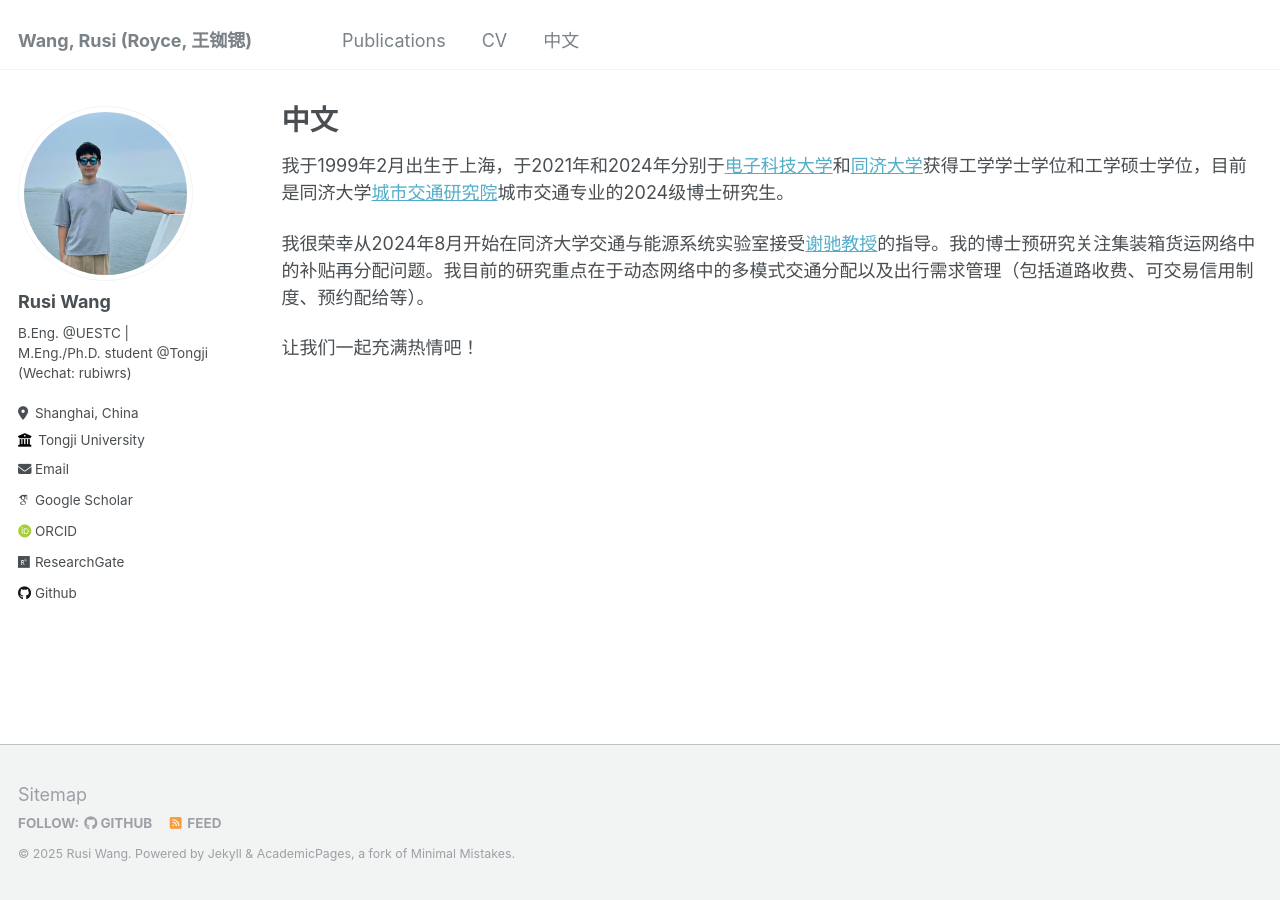
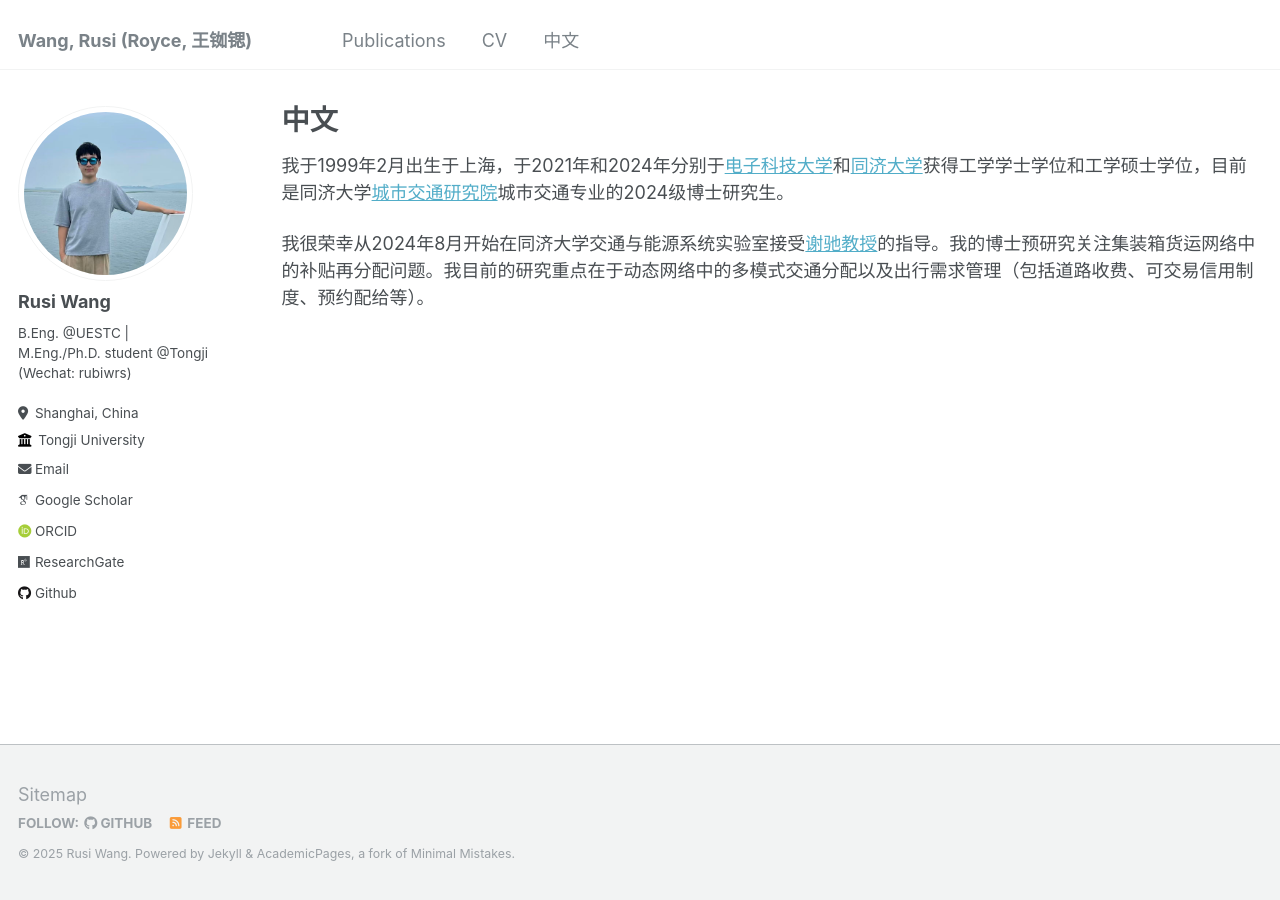
Before and after one commit to RusiWang99/RusiWang99.github.io, a Jekyll site: the page built from _pages/chinese.md, in a window 1280 px wide. Built offline with Jekyll 4.4.1, drawn with Linux system fonts in a browser that asks for light colours; some web fonts are replaced.

Commit message:
Update chinese.md

```diff
--- a/_pages/chinese.md
+++ b/_pages/chinese.md
@@ -8,5 +8,3 @@ author_profile: true
 我于1999年2月出生于上海，于2021年和2024年分别于[电子科技大学](https://www.uestc.edu.cn/)和[同济大学](https://www.tongji.edu.cn/)获得工学学士学位和工学硕士学位，目前是同济大学[城市交通研究院](https://umi.tongji.edu.cn/)城市交通专业的2024级博士研究生。
 
 我很荣幸从2024年8月开始在同济大学交通与能源系统实验室接受[谢驰教授](https://scholar.google.com/citations?hl=en&user=LQ3KKYQAAAAJ&view_op=list_works&sortby=pubdate)的指导。我的博士预研究关注集装箱货运网络中的补贴再分配问题。我目前的研究重点在于动态网络中的多模式交通分配以及出行需求管理（包括道路收费、可交易信用制度、预约配给等）。
-
-让我们一起充满热情吧！
```
